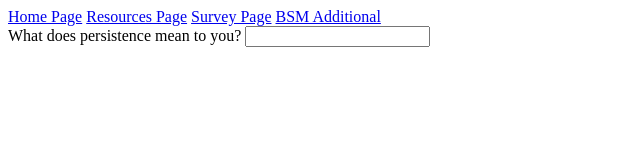
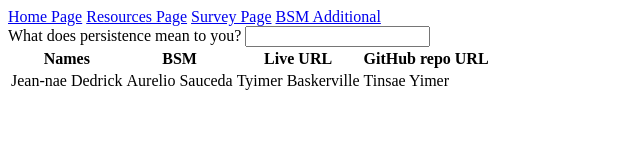
Before and after one commit to aesauceda/TEAM-BSM-CHALLENGE, a plain HTML site: page index.html in a window 1280 px wide. Shown: the whole page, without its empty margins (0-640 px from the left). Drawn offline with Linux system fonts and the light colour scheme.

Commit message:
add table columns and rows

```diff
--- a/index.html
+++ b/index.html
@@ -19,5 +19,27 @@
             <input id="pertext" type="text" name="pertext">
         </form>
     </section>
+    <section>
+    <table>
+        <tr>
+            <th>Names</th>
+            <th>BSM</th>
+            <th>Live URL</th>
+            <th>GitHub repo URL</th>
+        </tr>
+        <tr>
+            <td>Jean-nae Dedrick</td>
+            <td>Aurelio Sauceda</td>
+            <td>Tyimer Baskerville</td>
+            <td>Tinsae Yimer</td>
+        </tr>
+        <tr>
+            <td><a href="http://127.0.0.1:5500/index.html" target="_blank"></a></td>
+        </tr>
+        <tr>
+            <td><a href="https://github.com/aesauceda/TEAM-BSM-CHALLENGE" target="_blank"></a></td>
+        </tr>
+    </table>
+    </section>
 </body>
 </html>
```
